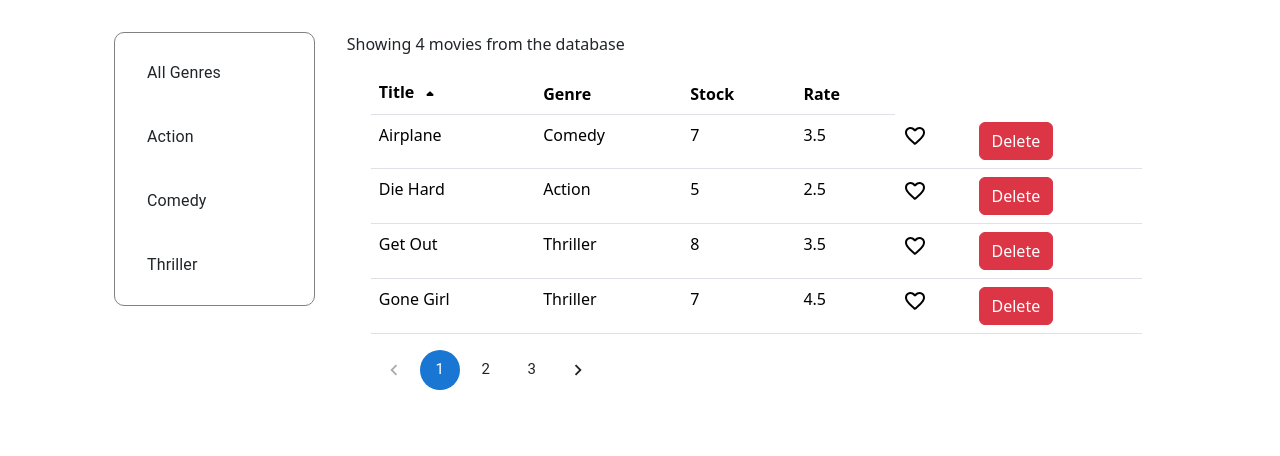
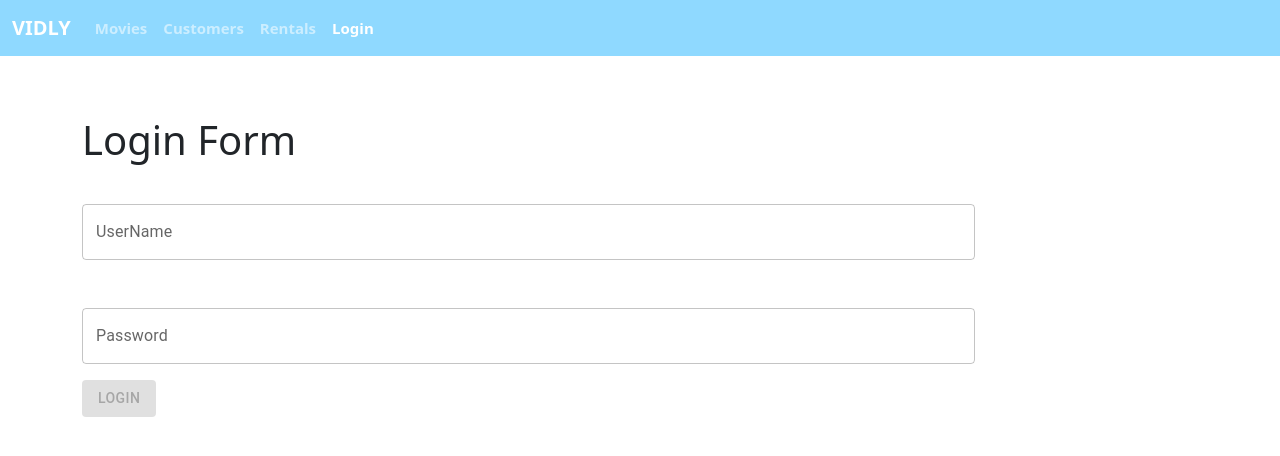
Before and after one commit to ds-247/vidly-ui, a React (Create React App) app: page /login-form in a window 1280 px wide. Shown: the top 456 px of the page. Built offline with nearby package versions, Linux system fonts and the light colour scheme.

Commit message:
successfully added the routing and login form

```diff
--- a/package.json
+++ b/package.json
@@ -11,7 +11,9 @@
     "@testing-library/jest-dom": "^5.17.0",
     "@testing-library/react": "^13.4.0",
     "@testing-library/user-event": "^13.5.0",
+    "@types/react-router": "^5.1.20",
     "bootstrap": "^5.3.1",
+    "joi-browser": "^13.4.0",
     "lodash": "^4.17.21",
     "react": "^18.2.0",
     "react-dom": "^18.2.0",
@@ -42,5 +44,8 @@
       "last 1 firefox version",
       "last 1 safari version"
     ]
+  },
+  "devDependencies": {
+    "react-router-dom": "^5.3.4"
   }
 }
--- a/public/style.css
+++ b/public/style.css
@@ -1,3 +1,3 @@
-.clickable{
-    cursor: pointer;
+.clickable {
+  cursor: pointer;
 }
--- a/src/App.js
+++ b/src/App.js
@@ -1,10 +1,52 @@
 import Movies from "./Components/Movies";
+import NavBar from "./Components/NavBar";
+import Customers from "./Components/Customers";
+import MoviesForm from "./Components/MoviesForm";
+import NotFound from "./Components/NotFound";
+import Rentals from "./Components/Rentals";
+import React from "react";
+import LoginForm from "./Components/LoginForm";
+import {
+  BrowserRouter as Router,
+  Switch,
+  Route,
+  Redirect,
+} from "react-router-dom";
 
 function App() {
   return (
-    <main className="container">
-      <Movies />
-    </main>
+    <>
+      <Router>
+        <NavBar />
+        <main className="container">
+          <Switch>
+            <Route exact path={["/", "/movies"]}>
+              <Movies />
+            </Route>
+            <Route
+              path="/movies/:id"
+              render={(prop) => <MoviesForm {...prop} />}
+            />
+            <Route exact path="/rentals">
+              <Rentals />
+            </Route>
+            <Route exact path="/customers">
+              <Customers />
+            </Route>
+            <Route exact path="/moviesForm">
+              <MoviesForm />
+            </Route>
+            <Route exact path="/not-found">
+              <NotFound />
+            </Route>
+            <Route exact path="/login-form">
+              <LoginForm />
+            </Route>
+            <Redirect to="/not-found" />
+          </Switch>
+        </main>
+      </Router>
+    </>
   );
 }
 
--- /dev/null
+++ b/src/Components/Customers.jsx
@@ -0,0 +1,5 @@
+function Customers() {
+  return <h1>Customers</h1>;
+}
+
+export default Customers;
--- /dev/null
+++ b/src/Components/LoginForm.jsx
@@ -0,0 +1,106 @@
+import React, { useState } from "react";
+import Joi from "joi-browser";
+import Box from "@mui/material/Box";
+import { Button } from "@mui/material";
+import Input from "./common/Input";
+
+function LoginForm() {
+  const [account, setAccount] = useState({ username: "", password: "" });
+  const [error, setError] = useState({
+    usernameError: false,
+    passwordError: false,
+    usernameErrorMessage: "",
+    passwordErrorMessage: "",
+  });
+
+  const schema = {
+    username: Joi.string().email().required().label("Username"),
+    password: Joi.string().min(8).required().label("Password"),
+  };
+
+  const validate = () => {
+    const { error } = Joi.validate(account, schema, { abortEarly: false });
+    if (!error) return null;
+
+    let anyError = {};
+
+    for (const item of error.details) {
+      anyError[`${item.path[0]}Error`] = true;
+      anyError[`${item.path[0]}ErrorMessage`] = item.message;
+    }
+
+    return anyError;
+  };
+
+  const validateField = (name, value) => {
+    const field = { [name]: value };
+    const fieldSchema = { [name]: schema[name] };
+
+    const { error } = Joi.validate(field, fieldSchema);
+    return error ? error.details[0].message : null;
+  };
+
+  const handleInputChange = (e) => {
+    const { name, value } = e.target;
+
+    const $error = { ...error };
+    const errorMessage = validateField(name, value);
+
+    if (errorMessage) {
+      $error[`${name}Error`] = true;
+      $error[`${name}ErrorMessage`] = errorMessage;
+    } else if ($error.hasOwnProperty(`${name}Error`)) {
+      $error[`${name}Error`] = false;
+      $error[`${name}ErrorMessage`] = "";
+    }
+
+    setAccount((prevAccount) => ({
+      ...prevAccount,
+      [name]: value,
+    }));
+    setError($error);
+  };
+
+  const handleSubmit = (event) => {
+    event.preventDefault();
+
+    const anyError = validate();
+
+    setError(anyError || {});
+
+    if (anyError) return;
+
+    // Perform further actions, like calling the server
+    console.log("Logging in...");
+  };
+
+  return (
+    <form autoComplete="off" onSubmit={handleSubmit}>
+      <h1>Login Form</h1>
+      <Box>
+        <Input
+          name="username"
+          label="UserName"
+          onChange={handleInputChange}
+          value={account.username}
+          error={error.usernameError}
+          errorMessage={error.usernameErrorMessage}
+        />
+        <Input
+          name="password"
+          label="Password"
+          type="password"
+          onChange={handleInputChange}
+          value={account.password}
+          error={error.passwordError}
+          errorMessage={error.passwordErrorMessage}
+        />
+      </Box>
+      <Button type="submit" variant="contained" disabled={validate() !== null}>
+        LogIn
+      </Button>
+    </form>
+  );
+}
+
+export default LoginForm;
--- /dev/null
+++ b/src/Components/MoviesForm.jsx
@@ -0,0 +1,15 @@
+import React from "react";
+import Button from "@mui/material/Button";
+
+function MoviesForm({ match, history }) {
+  return (
+    <>
+      <h1>MoviesForm {match.params.id}</h1>
+      <Button variant="contained" onClick={history.goBack}>
+        SAVE
+      </Button>
+    </>
+  );
+}
+
+export default MoviesForm;
--- a/src/Components/MoviesTable.jsx
+++ b/src/Components/MoviesTable.jsx
@@ -2,12 +2,21 @@ import React from "react";
 import Like from "./common/Like";
 import TableHeader from "./common/TableHeader";
 import TableBody from "./common/TableBody";
+import { Link } from "react-router-dom";
+import Button from "@mui/material/Button";
+import DeleteIcon from "@mui/icons-material/Delete";
 
 function MoviesTable(props) {
   const { movies, onLike, onDelete, onSort, sortColumn } = props;
 
   const cols = [
-    { path: "title", label: "Title" },
+    {
+      path: "title",
+      label: "Title",
+      content: (movie) => (
+        <Link to={`/movies/${movie._id}`}>{movie.title}</Link>
+      ),
+    },
     { path: "genre.name", label: "Genre" },
     { path: "numberInStock", label: "Stock" },
     { path: "dailyRentalRate", label: "Rate" },
@@ -20,13 +29,14 @@ function MoviesTable(props) {
     {
       key: "delete",
       content: (movie) => (
-        <button
+        <Button
+          variant="outlined"
+          startIcon={<DeleteIcon />}
+          color="error"
           onClick={() => onDelete(movie)}
-          type="button"
-          className="btn btn-danger"
         >
           Delete
-        </button>
+        </Button>
       ),
     },
   ];
--- /dev/null
+++ b/src/Components/NavBar.jsx
@@ -0,0 +1,49 @@
+import { Link, NavLink } from "react-router-dom";
+
+function NavBar() {
+  return (
+    <nav
+      className="navbar navbar-dark navbar-expand-lg"
+      style={{
+        backgroundColor: "#8fd9ff",
+        fontWeight: 900,
+        fontSize: "15px",
+        marginBottom: "60px",
+      }}
+    >
+      <div className="container-fluid">
+        <Link className="navbar-brand" to="/">
+          VIDLY
+        </Link>
+        <button
+          className="navbar-toggler"
+          type="button"
+          data-bs-toggle="collapse"
+          data-bs-target="#navbarNavAltMarkup"
+          aria-controls="navbarNavAltMarkup"
+          aria-expanded="false"
+          aria-label="Toggle navigation"
+        >
+          <span className="navbar-toggler-icon"></span>
+        </button>
+        <div className="collapse navbar-collapse" id="navbarNavAltMarkup">
+          <div className="navbar-nav">
+            <NavLink className="nav-link" aria-current="page" to="/movies">
+              Movies
+            </NavLink>
+            <NavLink className="nav-link" to="/customers">
+              Customers
+            </NavLink>
+            <NavLink className="nav-link" to="/rentals">
+              Rentals
+            </NavLink>
+            <NavLink className="nav-link" to="/login-form">
+              Login
+            </NavLink>
+          </div>
+        </div>
+      </div>
+    </nav>
+  );
+}
+export default NavBar;
--- /dev/null
+++ b/src/Components/NotFound.jsx
@@ -0,0 +1,9 @@
+export default function ErrorPage() {
+  return (
+    <div id="error-page">
+      <main className="container">
+        <h1>Page Not Found</h1>
+      </main>
+    </div>
+  );
+}
--- /dev/null
+++ b/src/Components/Rentals.jsx
@@ -0,0 +1,5 @@
+function Rentals() {
+  return <h1>Rentals</h1>;
+}
+
+export default Rentals;
--- /dev/null
+++ b/src/Components/common/Input.jsx
@@ -0,0 +1,24 @@
+import TextField from "@mui/material/TextField";
+
+function Input({ label, name, onChange, value, type, error, errorMessage }) {
+  return (
+    <TextField
+      autoComplete=""
+      error={error}
+      helperText={error && errorMessage}
+      type={type}
+      name={name}
+      label={label}
+      value={value}
+      onChange={onChange}
+      variant="outlined"
+      sx={{ mb: 2, mt: 4, width: "80%" }}
+    />
+  );
+}
+
+export default Input;
+
+Input.defaultProps = {
+  type: "text",
+};
--- a/src/Components/common/Pagination.jsx
+++ b/src/Components/common/Pagination.jsx
@@ -1,5 +1,7 @@
 import Pagination from "@mui/material/Pagination";
 //changing of selected page is internal to pagination component of material ui
+
+
 function Pages({ totalPages: count, onPageChange, page }) {
   return (
     <Pagination
```
Also changed, not shown: 1 other file (tests, documents, lock files or other folders).
